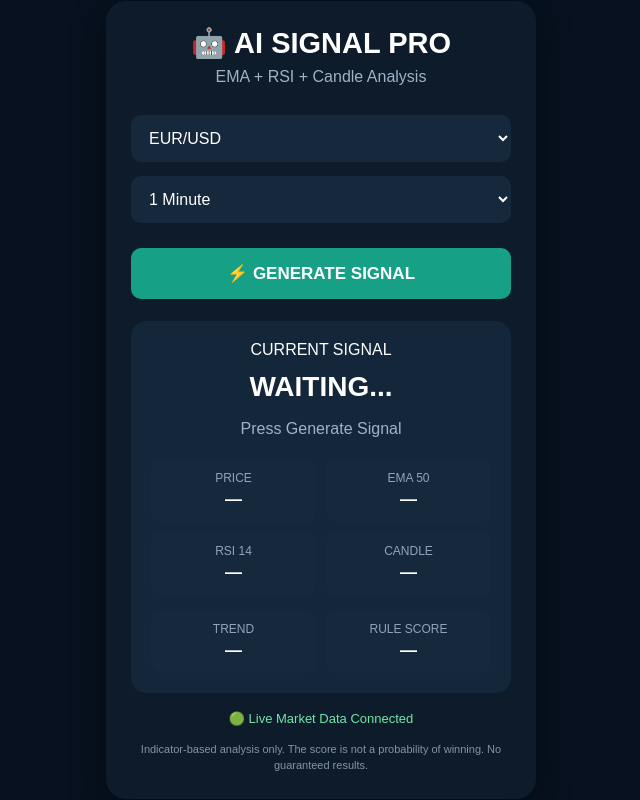
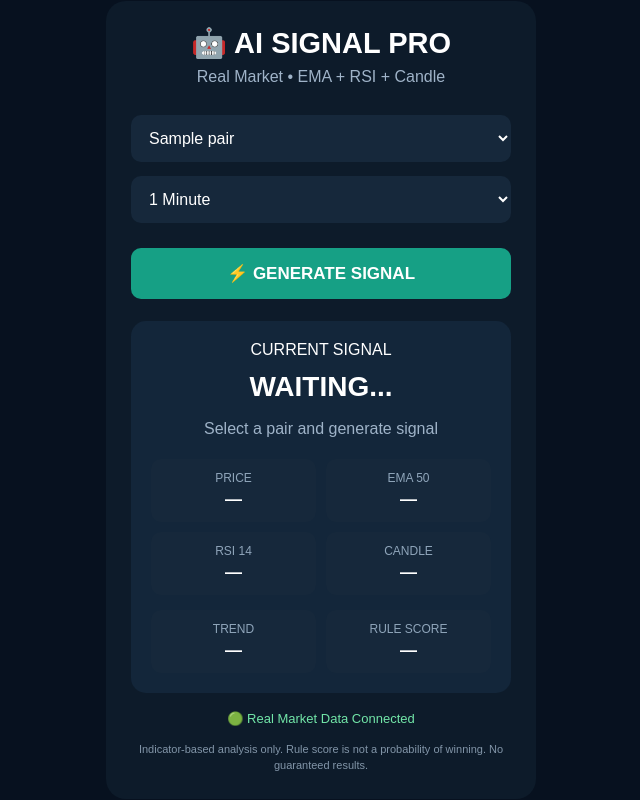
Before and after one commit to monowarhossain50000-coder/Ai-Signal-pro, a Flask app: template templates/index.html in a window 1280 px wide. Shown: the whole page, without its empty margins (319-959 px from the left). Run offline with Flask 3, Linux system fonts and the light colour scheme; the template is opened without the code that fills it: most values are stand-ins (such as "Sample title", 1, 10 or a date in 2020).

Commit message:
Update index.html

```diff
--- a/templates/index.html
+++ b/templates/index.html
@@ -49,10 +49,6 @@ padding: 25px;
 border-radius: 20px;
 
 text-align: center;
-
-box-shadow:
-0 10px 35px
-rgba(0,0,0,.45);
 
 }
 
@@ -220,22 +216,26 @@ line-height: 1.5;
 </h1>
 
 <div class="subtitle">
-EMA + RSI + Candle Analysis
+Real Market • EMA + RSI + Candle
 </div>
 
 
 <select id="pair">
 
-<option>
-EUR/USD
+{% for pair in pairs %}
+
+<option value="{{ pair }}">
+{{ pair }}
 </option>
+
+{% endfor %}
 
 </select>
 
 
 <select id="timeframe">
 
-<option>
+<option value="1min">
 1 Minute
 </option>
 
@@ -260,7 +260,7 @@ WAITING...
 </div>
 
 <div id="details">
-Press Generate Signal
+Select a pair and generate signal
 </div>
 
 
@@ -354,7 +354,7 @@ RULE SCORE
 
 <div class="status">
 
-🟢 Live Market Data Connected
+🟢 Real Market Data Connected
 
 </div>
 
@@ -362,7 +362,7 @@ RULE SCORE
 <div class="warning">
 
 Indicator-based analysis only.
-The score is not a probability of winning.
+Rule score is not a probability of winning.
 No guaranteed results.
 
 </div>
@@ -374,22 +374,38 @@ No guaranteed results.
 
 async function generateSignal() {
 
+const pair =
+document.getElementById(
+"pair"
+).value;
+
 const signal =
-document.getElementById("signal");
+document.getElementById(
+"signal"
+);
 
 const details =
-document.getElementById("details");
+document.getElementById(
+"details"
+);
+
 
 signal.innerText =
 "⏳ ANALYZING...";
 
 details.innerText =
-"Fetching live candles...";
+"Fetching " +
+pair +
+" market data...";
+
 
 try {
 
 const response =
-await fetch("/api/market");
+await fetch(
+"/api/market?symbol=" +
+encodeURIComponent(pair)
+);
 
 const data =
 await response.json();
@@ -408,44 +424,56 @@ return;
 }
 
 
-document.getElementById("price")
-.innerText =
+document.getElementById(
+"price"
+).innerText =
 data.price;
 
 
-document.getElementById("ema")
-.innerText =
+document.getElementById(
+"ema"
+).innerText =
 data.ema50;
 
 
-document.getElementById("rsi")
-.innerText =
+document.getElementById(
+"rsi"
+).innerText =
 data.rsi14;
 
 
-document.getElementById("candle")
-.innerText =
+document.getElementById(
+"candle"
+).innerText =
 data.candle;
 
 
-document.getElementById("trend")
-.innerText =
+document.getElementById(
+"trend"
+).innerText =
 data.ema_trend;
 
 
-document.getElementById("confidence")
-.innerText =
+document.getElementById(
+"confidence"
+).innerText =
 data.confidence + "%";
 
 
-if (data.signal === "CALL / UP") {
+if (
+data.signal ===
+"CALL / UP"
+) {
 
 signal.innerText =
 "⬆️ CALL / UP";
 
 }
 
-else if (data.signal === "PUT / DOWN") {
+else if (
+data.signal ===
+"PUT / DOWN"
+) {
 
 signal.innerText =
 "⬇️ PUT / DOWN";
```
